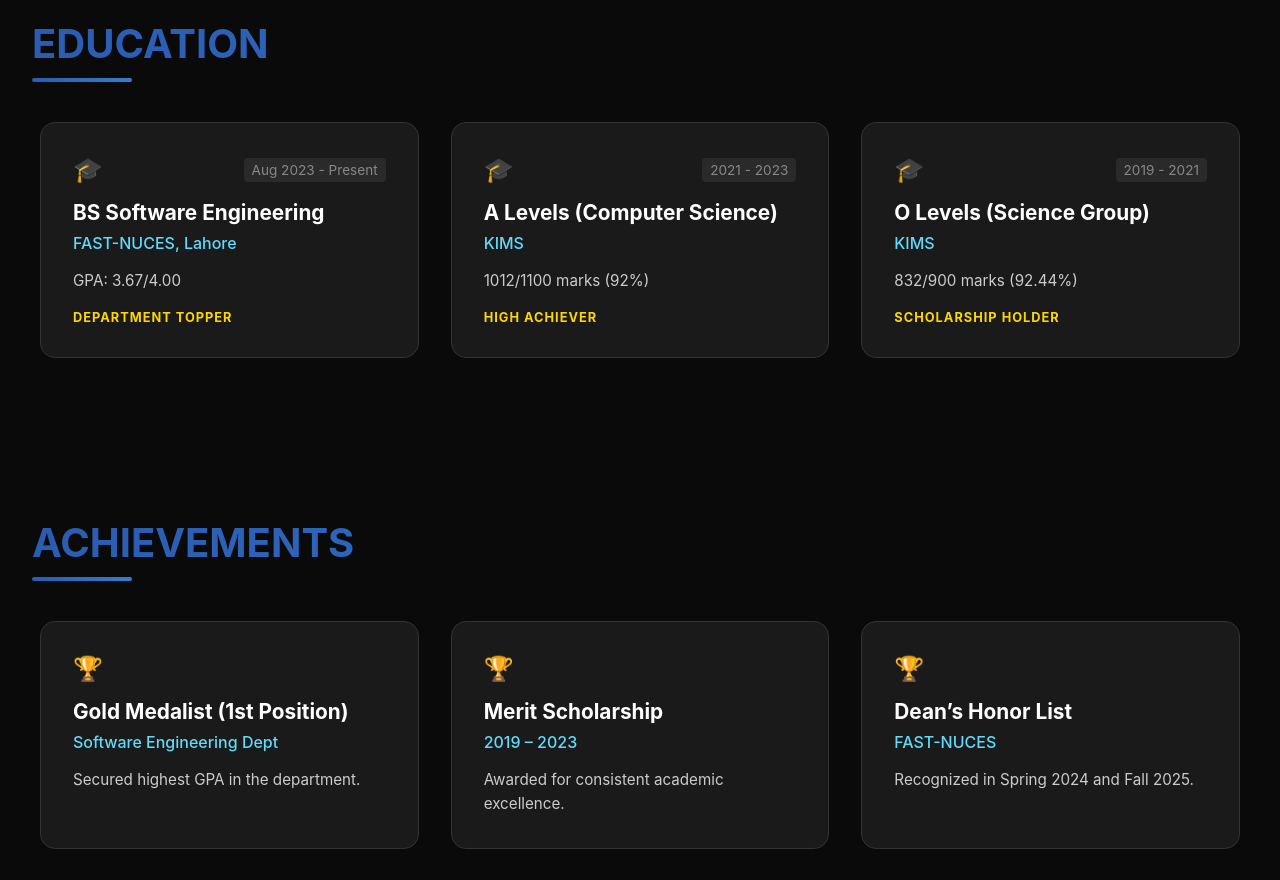
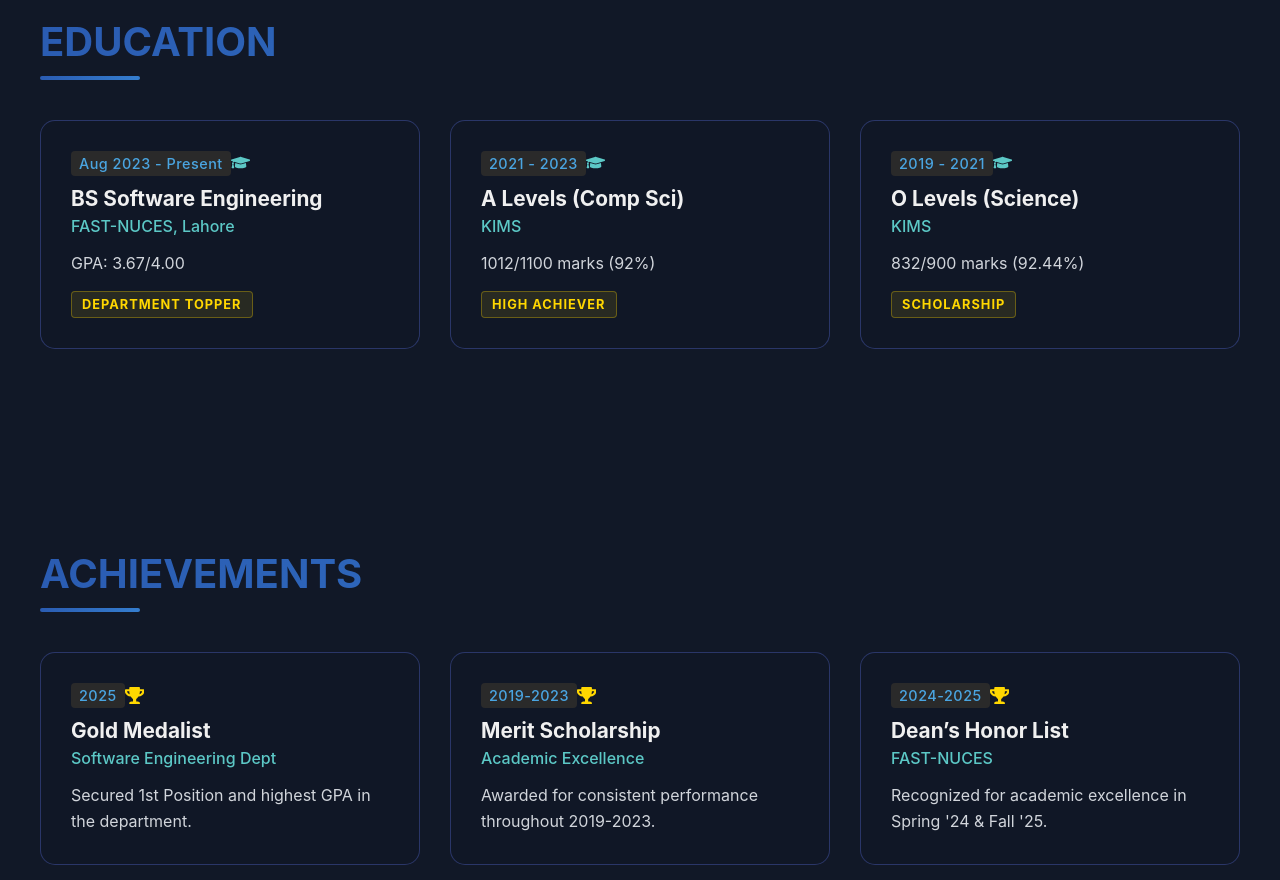
Before and after one commit to aykaimran/portfolio, a React (Create React App) app: page / in a window 1280 px wide. Shown: the part 3220-4100 px from the top of the page. Built offline with nearby package versions, Linux system fonts and the light colour scheme.

Commit message:
[Added Other Sections]

```diff
--- a/src/App.css
+++ b/src/App.css
@@ -863,3 +863,93 @@ body {
   transform: translateY(-5px); /* Moves up slightly on hover */
   filter: drop-shadow(0 0 8px rgba(97, 218, 251, 0.6)); /* Adds a glow */
 }
+/* --- Shared Grid (Matches your articles-grid) --- */
+.cards-grid {
+  display: grid;
+  grid-template-columns: repeat(auto-fit, minmax(300px, 1fr));
+  gap: 30px;
+  max-width: 1200px;
+  margin: 0 auto;
+  margin-top: 40px;
+}
+
+/* --- The Card Style (Exact copy of article-card) --- */
+.info-card {
+  background: var(--card-bg); /* Dark semi-transparent background */
+  padding: 30px;
+  border-radius: 15px;
+  border: 1px solid rgba(104, 126, 255, 0.3);
+  transition: all 0.3s ease;
+  animation: fadeInUp 0.5s ease-out backwards;
+
+  /* Ensure consistent left-alignment like projects */
+  text-align: left;
+  display: flex;
+  flex-direction: column;
+  height: 100%;
+}
+
+.info-card:hover {
+  transform: translateY(-10px);
+  border-color: var(--blue-dark);
+  box-shadow: 0 10px 30px rgba(104, 126, 255, 0.2);
+}
+
+/* --- Typography to match Project Cards --- */
+
+/* 1. Date/Header at top (Teal color) */
+.card-header-line {
+  display: flex;
+  justify-content: space-between;
+  align-items: center;
+  margin-bottom: 10px;
+}
+
+.card-date {
+  color: var(--teal-medium);
+  font-size: 0.9rem;
+  font-weight: 500;
+  letter-spacing: 0.5px;
+}
+
+.card-icon {
+  color: var(--teal-light);
+  font-size: 1.2rem;
+}
+
+/* 2. Main Title (White, larger) */
+.card-title {
+  font-size: 1.3rem;
+  margin-bottom: 5px; /* Less space to allow for subtitle */
+  color: var(--text-primary);
+  font-weight: 700;
+}
+
+/* 3. Subtitle (Company/School - Light Blue) */
+.card-subtitle {
+  font-size: 1rem;
+  color: var(--teal-light);
+  margin-bottom: 15px;
+  font-weight: 500;
+}
+
+/* 4. Description (Grey, readable) */
+.card-desc {
+  color: var(--text-secondary);
+  line-height: 1.6;
+  font-size: 1rem;
+}
+
+/* 5. Special Badge (for Gold Medal, etc.) */
+.card-badge {
+  display: inline-block;
+  margin-top: auto; /* Pushes it to the bottom */
+  padding: 5px 10px;
+  background: rgba(255, 215, 0, 0.1);
+  color: #ffd700;
+  font-size: 0.8rem;
+  border-radius: 4px;
+  align-self: flex-start;
+  margin-top: 15px;
+  border: 1px solid rgba(255, 215, 0, 0.3);
+}
--- a/src/components/AchievementsSection.jsx
+++ b/src/components/AchievementsSection.jsx
@@ -1,47 +1,33 @@
 import React from 'react';
+import { FaTrophy } from 'react-icons/fa';
 
 const achievementsData = [
     {
         id: 1,
-        title: "Gold Medalist (1st Position)",
+        title: "Gold Medalist",
         context: "Software Engineering Dept",
-        desc: "Secured highest GPA in the department."
+        desc: "Secured 1st Position and highest GPA in the department.",
+        date: "2025"
     },
     {
         id: 2,
         title: "Merit Scholarship",
-        context: "2019 – 2023",
-        desc: "Awarded for consistent academic excellence."
+        context: "Academic Excellence",
+        desc: "Awarded for consistent performance throughout 2019-2023.",
+        date: "2019-2023"
     },
     {
         id: 3,
         title: "Dean’s Honor List",
         context: "FAST-NUCES",
-        desc: "Recognized in Spring 2024 and Fall 2025."
-    },
-    {
-        id: 4,
-        title: "CodeBees Certification",
-        context: "Competitive Programming",
-        desc: "Java Programming Certification (Oct 2025)."
-    },
-    {
-        id: 5,
-        title: "Co-Head of Decor",
-        context: "IEEE RAS",
-        desc: "Led society initiatives and organized major events."
-    },
-    {
-        id: 6,
-        title: "Head of Security",
-        context: "Sports Fest 2023",
-        desc: "First female appointee to lead security operations."
+        desc: "Recognized for academic excellence in Spring '24 & Fall '25.",
+        date: "2024-2025"
     }
 ];
 
 function AchievementsSection() {
     return (
-        <section className="common-section" id="achievements">
+        <section className="about-section" id="achievements">
             <div className="section-header">
                 <h2>ACHIEVEMENTS</h2>
                 <div className="section-underline"></div>
@@ -49,9 +35,11 @@ function AchievementsSection() {
             <div className="cards-grid">
                 {achievementsData.map((item) => (
                     <div key={item.id} className="info-card">
-                        <div className="card-header">
-                            <span className="card-icon">🏆</span>
+                        <div className="card-header-line">
+                            <span className="card-date">{item.date}</span>
+                            <FaTrophy className="card-icon" style={{ color: '#ffd700' }} />
                         </div>
+
                         <h3 className="card-title">{item.title}</h3>
                         <h4 className="card-subtitle">{item.context}</h4>
                         <p className="card-desc">{item.desc}</p>
--- a/src/components/EducationSection.jsx
+++ b/src/components/EducationSection.jsx
@@ -1,4 +1,5 @@
 import React from 'react';
+import { FaGraduationCap } from 'react-icons/fa';
 
 const educationData = [
     {
@@ -7,44 +8,47 @@ const educationData = [
         institution: "FAST-NUCES, Lahore",
         date: "Aug 2023 - Present",
         details: "GPA: 3.67/4.00",
-        highlight: "Department Topper"
+        badge: "Department Topper"
     },
     {
         id: 2,
-        degree: "A Levels (Computer Science)",
+        degree: "A Levels (Comp Sci)",
         institution: "KIMS",
         date: "2021 - 2023",
         details: "1012/1100 marks (92%)",
-        highlight: "High Achiever"
+        badge: "High Achiever"
     },
     {
         id: 3,
-        degree: "O Levels (Science Group)",
+        degree: "O Levels (Science)",
         institution: "KIMS",
         date: "2019 - 2021",
         details: "832/900 marks (92.44%)",
-        highlight: "Scholarship Holder"
+        badge: "Scholarship"
     }
 ];
 
 function EducationSection() {
     return (
-        <section className="common-section" id="education">
+        <section className="about-section" id="education">
             <div className="section-header">
                 <h2>EDUCATION</h2>
                 <div className="section-underline"></div>
             </div>
             <div className="cards-grid">
                 {educationData.map((edu) => (
-                    <div key={edu.id} className="info-card education-card">
-                        <div className="card-header">
-                            <span className="card-icon">🎓</span>
+                    <div key={edu.id} className="info-card">
+                        <div className="card-header-line">
                             <span className="card-date">{edu.date}</span>
+                            <FaGraduationCap className="card-icon" />
                         </div>
+
                         <h3 className="card-title">{edu.degree}</h3>
                         <h4 className="card-subtitle">{edu.institution}</h4>
                         <p className="card-desc">{edu.details}</p>
-                        <span className="card-badge">{edu.highlight}</span>
+
+                        {/* Gold Badge for achievements */}
+                        {edu.badge && <span className="card-badge">{edu.badge}</span>}
                     </div>
                 ))}
             </div>
--- a/src/components/ExperienceSection.jsx
+++ b/src/components/ExperienceSection.jsx
@@ -1,4 +1,5 @@
 import React from 'react';
+import { FaBriefcase } from 'react-icons/fa';
 
 const experienceData = [
     {
@@ -17,7 +18,7 @@ const experienceData = [
     },
     {
         id: 3,
-        role: "Teaching Assistant / Lab Demonstrator",
+        role: "Teaching Assistant",
         company: "FAST-NUCES",
         date: "Aug 2025 – Present",
         description: "Assisting students with Digital Logic Design and Assembly Language concepts, managing grading, and supporting laboratory tasks."
@@ -26,7 +27,7 @@ const experienceData = [
 
 function ExperienceSection() {
     return (
-        <section className="common-section" id="experience">
+        <section className="about-section" id="experience">
             <div className="section-header">
                 <h2>EXPERIENCE</h2>
                 <div className="section-underline"></div>
@@ -34,12 +35,17 @@ function ExperienceSection() {
             <div className="cards-grid">
                 {experienceData.map((exp) => (
                     <div key={exp.id} className="info-card">
-                        <div className="card-header">
-                            <span className="card-icon">💼</span>
+                        {/* Header: Date and Icon */}
+                        <div className="card-header-line">
                             <span className="card-date">{exp.date}</span>
+                            <FaBriefcase className="card-icon" />
                         </div>
+
+                        {/* Title & Subtitle */}
                         <h3 className="card-title">{exp.role}</h3>
                         <h4 className="card-subtitle">{exp.company}</h4>
+
+                        {/* Description */}
                         <p className="card-desc">{exp.description}</p>
                     </div>
                 ))}
--- a/src/components/ProjectsSection.jsx
+++ b/src/components/ProjectsSection.jsx
@@ -48,7 +48,7 @@ const projectsData = [
 
 function ProjectsSection() {
     return (
-        <section className="articles-section" id="projects">
+        <section className="about-section" id="projects">
             <div className="section-header">
                 <h2>FEATURED PROJECTS</h2>
                 <div className="section-underline"></div>
```
